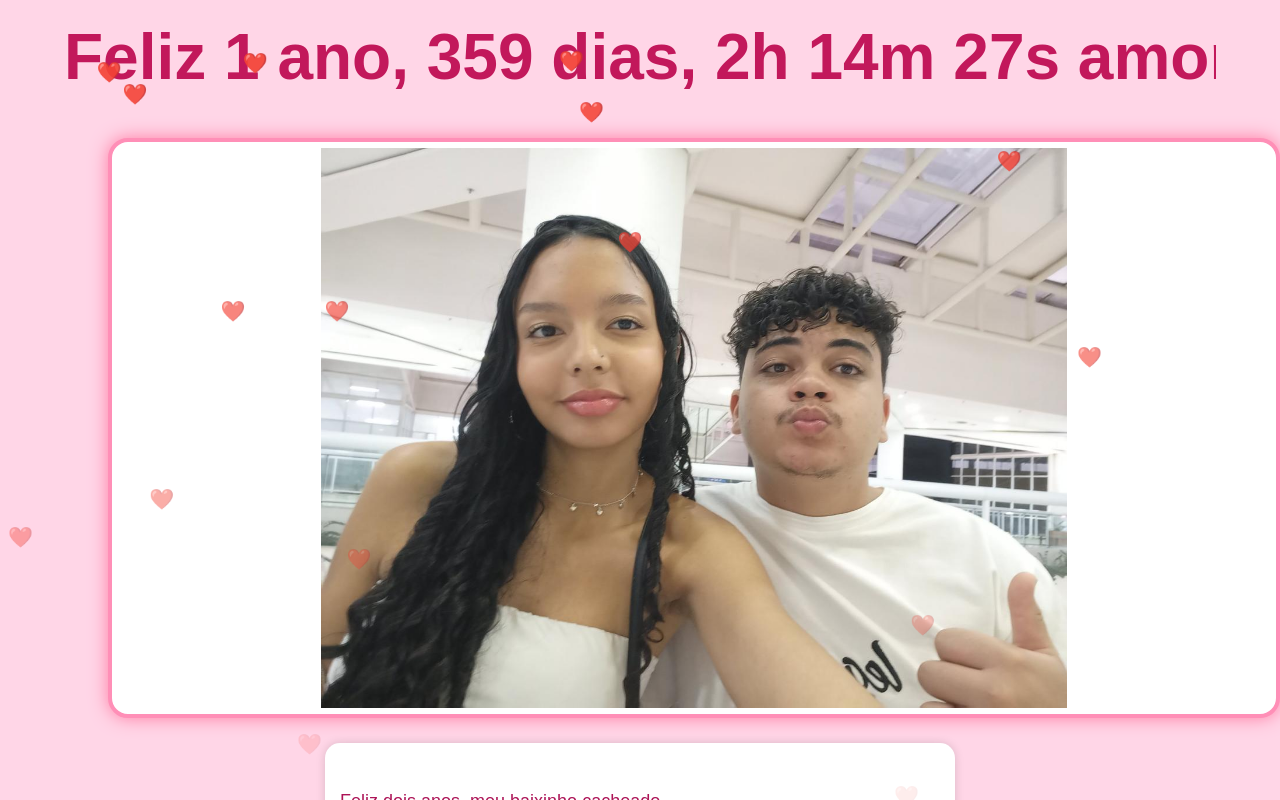
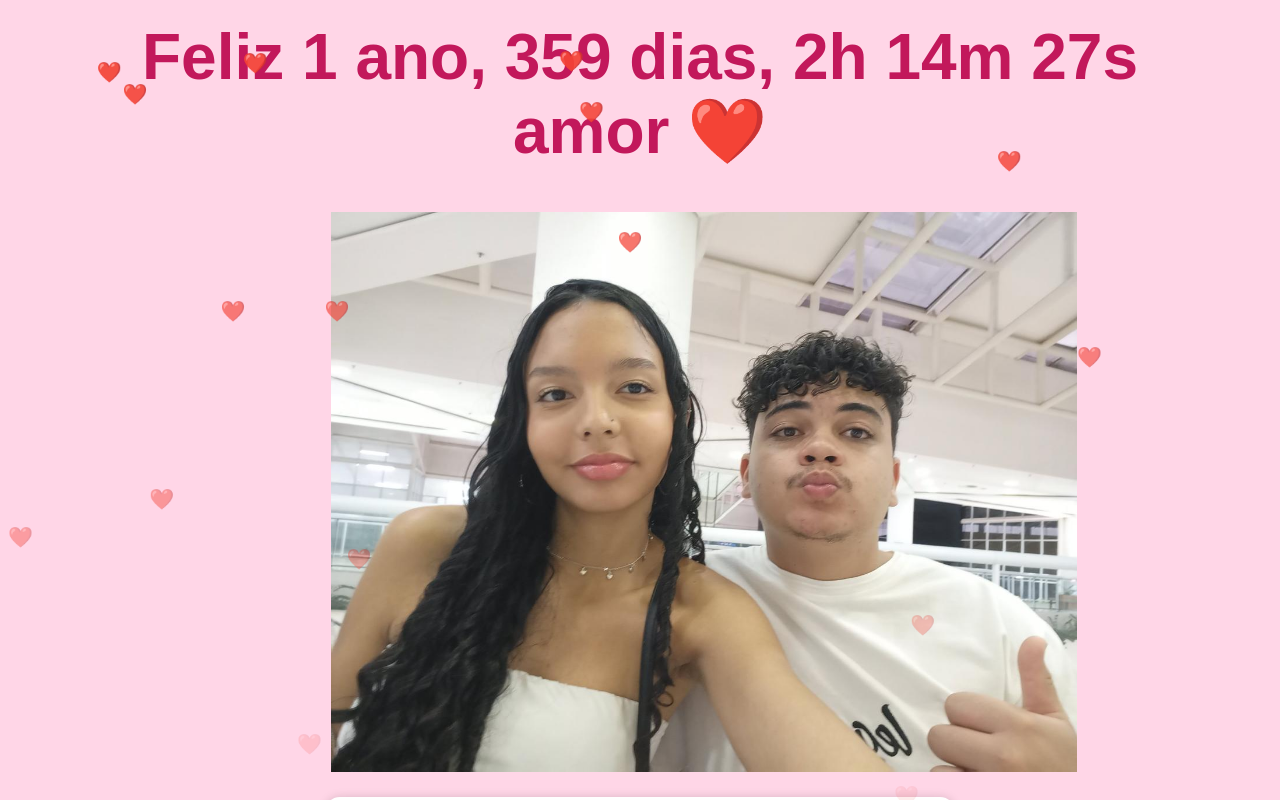
Before and after one commit to eulivix/Site_2anos, a plain HTML site: page index.html in a window 1280 px wide. Shown: the top 800 px of the page. Drawn offline with Linux system fonts and the light colour scheme.

Commit message:
Add files via upload

```diff
--- a/index.html
+++ b/index.html
@@ -19,10 +19,10 @@
         #title {
             margin-top: 20px;
             color: #c2185b;
-            font-size: 5vw;              /* tamanho ajustável */
-            max-width: 90vw;             /* nunca ultrapassa a tela */
+            font-size: 5vw;
+            max-width: 90vw;
             font-weight: bold;
-            white-space: nowrap;
+            white-space: normal;     /* AGORA QUEBRA LINHA SEM CORTAR */
             overflow: hidden;
             border-right: 3px solid #c2185b;
             margin-inline: auto;
@@ -32,7 +32,7 @@
             border-right: none !important;
         }
 
-        /* ---- CARROSSEL TOTALMENTE RESPONSIVO ---- */
+        /* ---- CARROSSEL TOTALMENTE RESPONSIVO E SEM BORDA ---- */
         .carousel {
             width: 100%;
             display: flex;
@@ -43,16 +43,17 @@
         }
 
         .carousel img {
-            width: 90vw;                  /* garante que nunca ultrapassa */
-            height: auto;                 /* mantém proporção */
+            width: 90vw;
+            height: auto;
             max-height: 70vh;
 
             object-fit: contain;
-            background: white;
-            border: 4px solid #ff8fb7;
-            border-radius: 20px;
-            padding: 6px;
-            box-shadow: 0 0 18px #ff7ca3;
+
+            /* REMOVIDO: fundo, borda e sombra */
+            background: none;
+            border: none;
+            padding: 0;
+            box-shadow: none;
 
             position: absolute;
             opacity: 0;
@@ -100,7 +101,7 @@
             white-space: pre-line;
         }
 
-        /* Ajuste para títulos em telas muito pequenas */
+        /* Ajuste para telas muito pequenas */
         @media (max-width: 450px) {
             #title {
                 font-size: 6vw;
@@ -168,7 +169,7 @@ Eu te amo hoje, amanhã e sempre. ❤️
             return `Feliz ${anos} ${textoAno}, ${dias} ${textoDia}, ${horas}h ${minutos}m ${segundos}s amor ❤️`;
         }
 
-        /* Efeito máquina só no início */
+        /* Efeito máquina */
         const titleEl = document.getElementById("title");
         let fullText = getTimeText();
         let i = 0;
@@ -185,7 +186,7 @@ Eu te amo hoje, amanhã e sempre. ❤️
 
         typeWriter();
 
-        /* Atualiza o timer só depois do efeito */
+        /* Atualiza o timer automaticamente depois do efeito */
         setInterval(() => {
             fullText = getTimeText();
             if (titleEl.classList.contains("finished")) {
```
